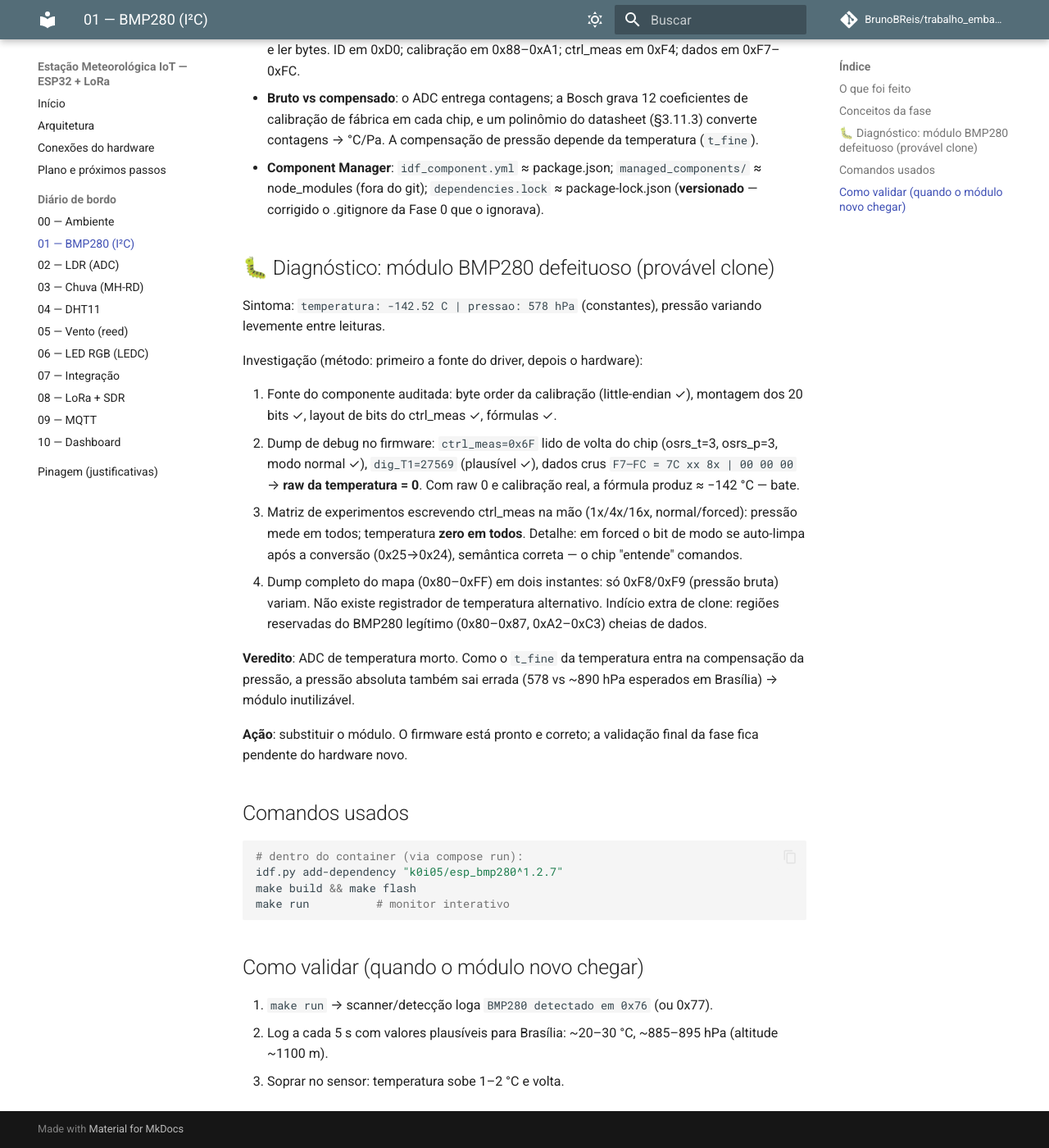
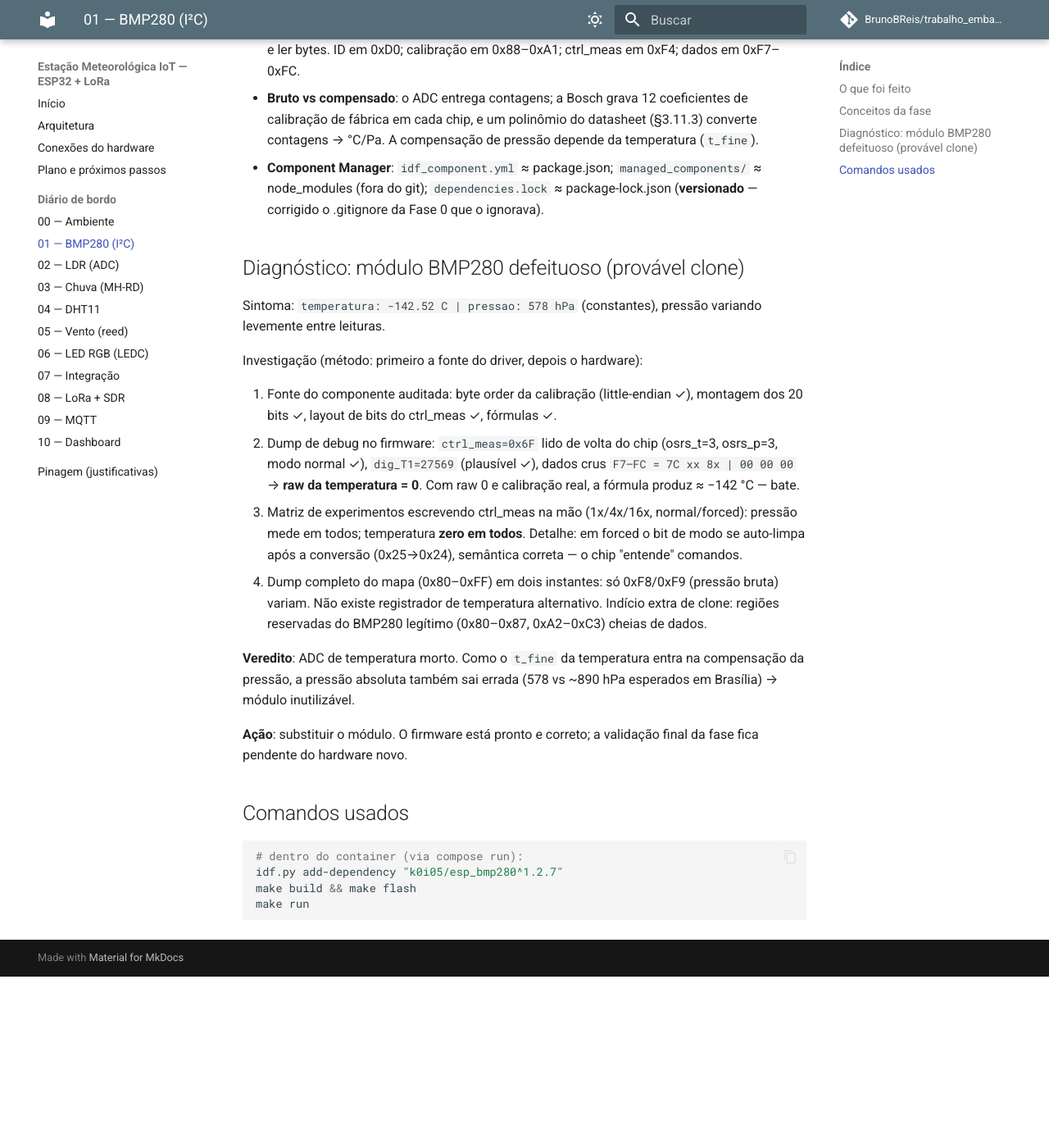
Before and after one commit to BrunoBReis/trabalho_embarcados, an MkDocs documentation site: the page built from docs/01-bmp280.md, in a window 1280 px wide and 1400 px high, scrolled down 672 px. Shown: the whole window at 82% size. Built offline with MkDocs 1.6.1 and Material for MkDocs 9.7.7, drawn with Linux system fonts in a browser that asks for light colours; comment, search, counter and statistics services are not loaded; after the commit the page ends 1863 px from its top, so only the background shows below that.

Commit message:
docs: atualizando o diario de bordo 01

````diff
--- a/docs/01-bmp280.md
+++ b/docs/01-bmp280.md
@@ -31,7 +31,7 @@
   `dependencies.lock` ≈ package-lock.json (**versionado** — corrigido
   o .gitignore da Fase 0 que o ignorava).
 
-## 🐛 Diagnóstico: módulo BMP280 defeituoso (provável clone)
+## Diagnóstico: módulo BMP280 defeituoso (provável clone)
 
 Sintoma: `temperatura: -142.52 C | pressao: 578 hPa` (constantes),
 pressão variando levemente entre leituras.
@@ -66,12 +66,5 @@ validação final da fase fica pendente do hardware novo.
 # dentro do container (via compose run):
 idf.py add-dependency "k0i05/esp_bmp280^1.2.7"
 make build && make flash
-make run          # monitor interativo
+make run
 ```
-
-## Como validar (quando o módulo novo chegar)
-
-1. `make run` → scanner/detecção loga `BMP280 detectado em 0x76` (ou 0x77).
-2. Log a cada 5 s com valores plausíveis para Brasília: ~20–30 °C,
-   ~885–895 hPa (altitude ~1100 m).
-3. Soprar no sensor: temperatura sobe 1–2 °C e volta.
````
